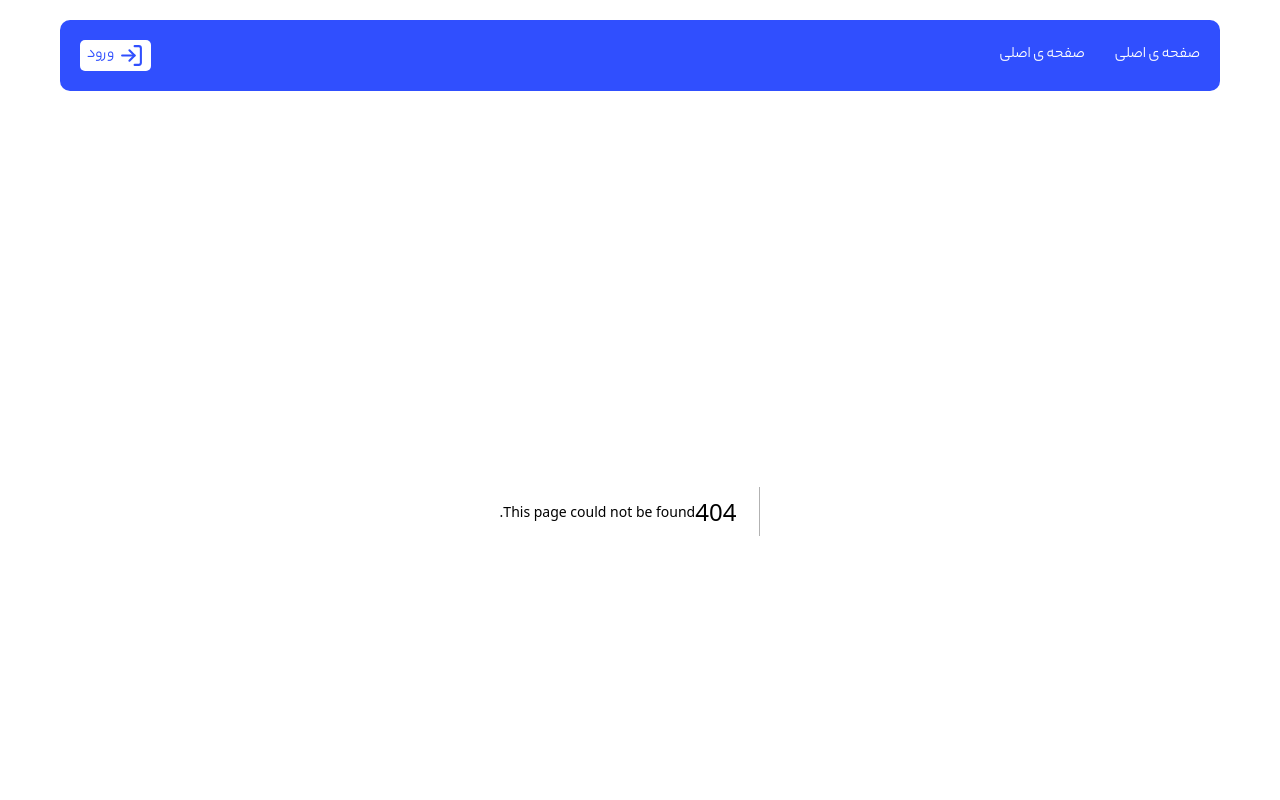
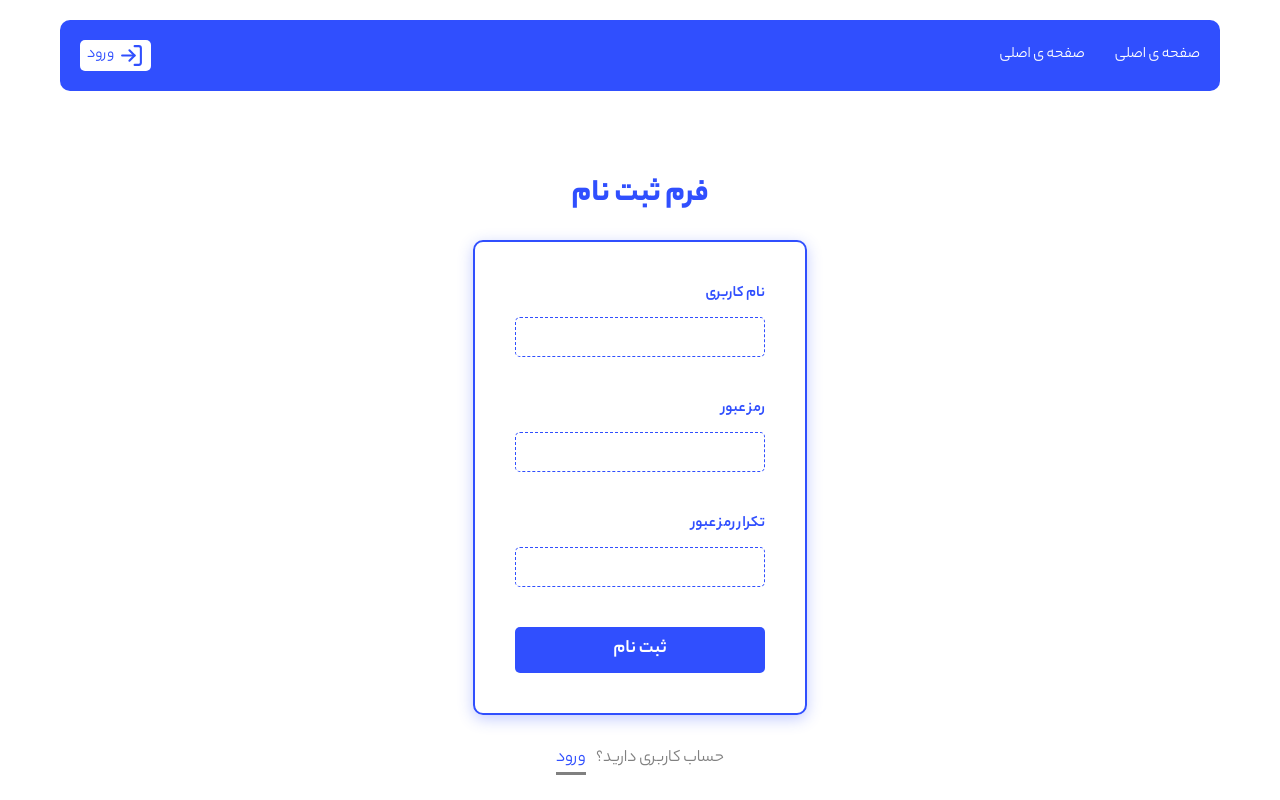
Before and after one commit to Esmailjafarpour/reale-state, a Next.js app: page /signup in a window 1280 px wide. Before the commit this address had no page. Shown: the top 800 px of the page. Built offline with nearby package versions, Linux system fonts and the light colour scheme.

Commit message:
create register form

```diff
--- a/package.json
+++ b/package.json
@@ -15,7 +15,9 @@
     "next-auth": "^4.24.5",
     "react": "^18",
     "react-dom": "^18",
-    "react-icons": "^4.12.0"
+    "react-hot-toast": "^2.4.1",
+    "react-icons": "^4.12.0",
+    "react-loader-spinner": "^5.4.5"
   },
   "devDependencies": {
     "eslint": "^8",
--- /dev/null
+++ b/src/app/signup/page.js
@@ -0,0 +1,7 @@
+import SignupPage from "@/template/SignupPage";
+
+const Page = () => {
+     return (<SignupPage/>);
+}
+
+export default Page;
--- a/src/components/layout/Header.js
+++ b/src/components/layout/Header.js
@@ -16,7 +16,7 @@ const Header = () => {
         </ul>
       </div>
       <div className={styles.login}>
-        <Link href="/signin">
+        <Link href="/signup">
           <FiLogIn />
           <span>ورود</span>
         </Link>
--- /dev/null
+++ b/src/components/module/FormInput.js
@@ -0,0 +1,19 @@
+
+import styles from "@/module/FormInput.module.css";
+const FormInput = ({label , name , type , value , onChange , placeholder}) => {
+     return (
+          <div className={styles.formInput}>
+               <label htmlFor={name}>{label}</label>
+               <input
+                    id={name}
+                    type={type}
+                    name={name}
+                    value={value}
+                    onChange={onChange}
+                    placeholder={placeholder}
+               />
+          </div>
+     );
+}
+
+export default FormInput;
--- /dev/null
+++ b/src/components/module/FormInput.module.css
@@ -0,0 +1,4 @@
+.formInput{
+     display: flex;
+     flex-direction: column;
+}
--- /dev/null
+++ b/src/components/template/SignupPage.js
@@ -0,0 +1,105 @@
+"use client";
+import Link from "next/link";
+import { useState , useEffect } from "react";
+import { useRouter } from "next/navigation";
+import { Toaster , toast } from "react-hot-toast";
+import { ThreeDots  } from  'react-loader-spinner'
+import FormInput from "@/module/FormInput";
+import styles from "@/template/SignupPage.module.css";
+
+const SignupPage = () => {
+
+     const [state, setAllState] = useState({
+          email : "",
+          password : "",
+          rePassword : "",
+          loading : false
+     });
+
+     const router = useRouter()
+
+     const signupHandler = async (e) => {
+          e.preventDefault();
+          if (state.password !== state.rePassword) {
+               toast.error("رمز عبور و تکرار آن با هم برابر نیست")
+          }
+          setAllState({
+               ...state,
+               loading : true
+          })
+          const res = await fetch("/api/auth/signup",{
+               method : "POST",
+               body : JSON.stringify({email : state.email , password : state.password}),
+               headers : {"Content-Type" : "application/json"}
+          })
+
+          const data = await res.json();
+               setAllState({
+                    ...state,
+                    loading : false
+               })
+          if (res.status === 201) {
+               router.push("/signin")
+          } else {
+              toast.error(data.error)
+          }
+     }
+
+     return (
+          <div className={styles.form}>
+             <h4>فرم ثبت نام</h4>
+             <form>
+               <FormInput
+                    label="نام کاربری"
+                    name="email"
+                    type="text"
+                    value={state.email}
+                    onChange={(e)=> setAllState({
+                         ...state,
+                         [e.target.name] : e.target.value
+                    })}
+               />
+               <FormInput
+                    label="رمز عبور"
+                    name="password"
+                    type="password"
+                    value={state.password}
+                    onChange={(e)=> setAllState({
+                         ...state,
+                         [e.target.name] : e.target.value
+                    })}
+               />
+               <FormInput
+                    label="تکرار رمز عبور"
+                    name="rePassword"
+                    type="password"
+                    value={state.rePassword}
+                    onChange={(e)=> setAllState({
+                         ...state,
+                         [e.target.name] : e.target.value
+                    })}
+               />
+               {state.loading ?
+                    <ThreeDots
+                         height="80"
+                         width="80"
+                         radius="9"
+                         color="#304ffe"
+                         ariaLabel="three-dots-loading"
+                         wrapperStyle={{margin :"auto"}}
+                         wrapperClassName=""
+                         visible={state.loading}
+                    />
+               : <button type="submit" onClick={signupHandler}>ثبت نام</button>}
+
+             </form>
+             <p>
+               حساب کاربری دارید؟
+               <Link href="/signin">ورود</Link>
+             </p>
+             <Toaster/>
+          </div>
+     );
+}
+
+export default SignupPage;
--- /dev/null
+++ b/src/components/template/SignupPage.module.css
@@ -0,0 +1,74 @@
+.form {
+     display: flex;
+     flex-direction: column;
+     justify-content: center;
+     align-items: center;
+     height: 90vh;
+   }
+
+   .form h4 {
+     color: #304ffe;
+     font-weight: 600;
+     font-size: 2rem;
+     margin-bottom: 20px;
+   }
+
+   .form form {
+     display: flex;
+     flex-direction: column;
+     max-width: 700px;
+     box-shadow: #304ffe4a 0px 4px 15px;
+     border: 2px solid #304ffe;
+     padding: 40px;
+     border-radius: 10px;
+     margin-bottom: 30px;
+   }
+
+   .form label {
+     color: #304ffe;
+     margin-bottom: 10px;
+     font-weight: 400;
+   }
+
+   .form input {
+     margin-bottom: 40px;
+     width: 250px;
+     border: 1px #304ffe dashed;
+     color: grey;
+     border-radius: 5px;
+     padding: 10px;
+     direction: ltr !important;
+     font-size: 1rem;
+     height: 40px;
+   }
+
+   .form input:focus {
+     border: 1px #304ffe solid;
+     outline: none;
+   }
+
+   .form button {
+     border: none;
+     background-color: #304ffe;
+     color: #fff;
+     font-size: 1.2rem;
+     font-weight: 400;
+     border-radius: 5px;
+     transition: all ease-in 0.1s;
+     cursor: pointer;
+     padding: 8px 0;
+   }
+   .form button:hover {
+     transform: scale(1.05);
+   }
+
+   .form p {
+     color: grey;
+     font-size: 1.1rem;
+   }
+
+   .form a {
+     color: #304ffe;
+     margin-right: 10px;
+     border-bottom: 3px solid grey;
+   }
```
Also changed, not shown: src/app/signin/page.js (added, +7 -0 lines), src/components/template/SignInPage.js (added, +53 -0 lines), src/components/template/SignInPage.module.css (added), 2 other files (tests, documents, lock files or other folders).
